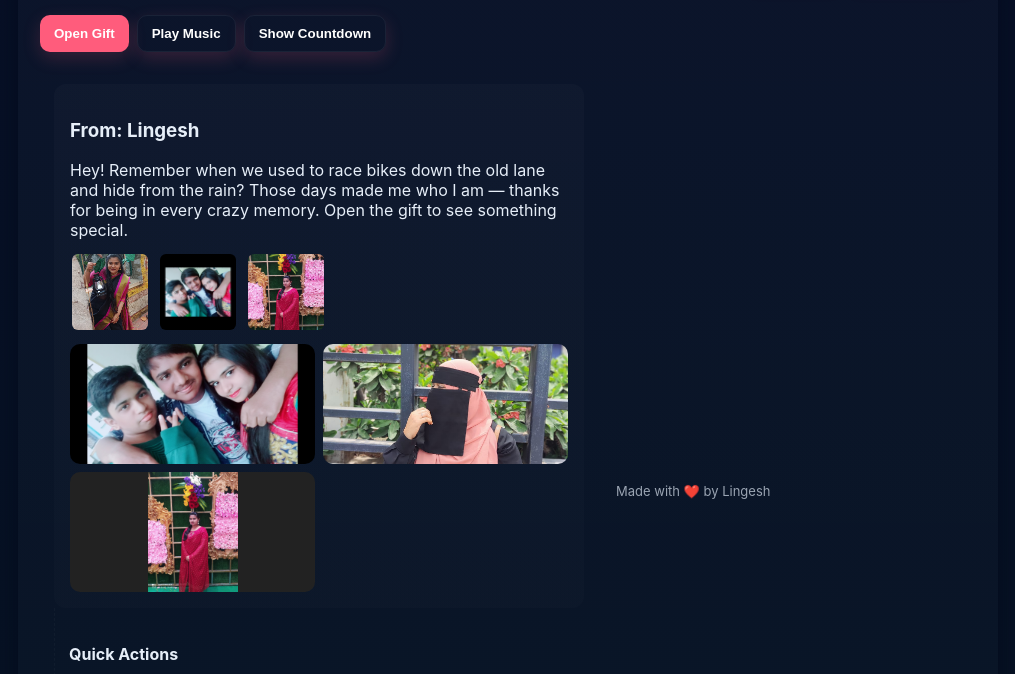
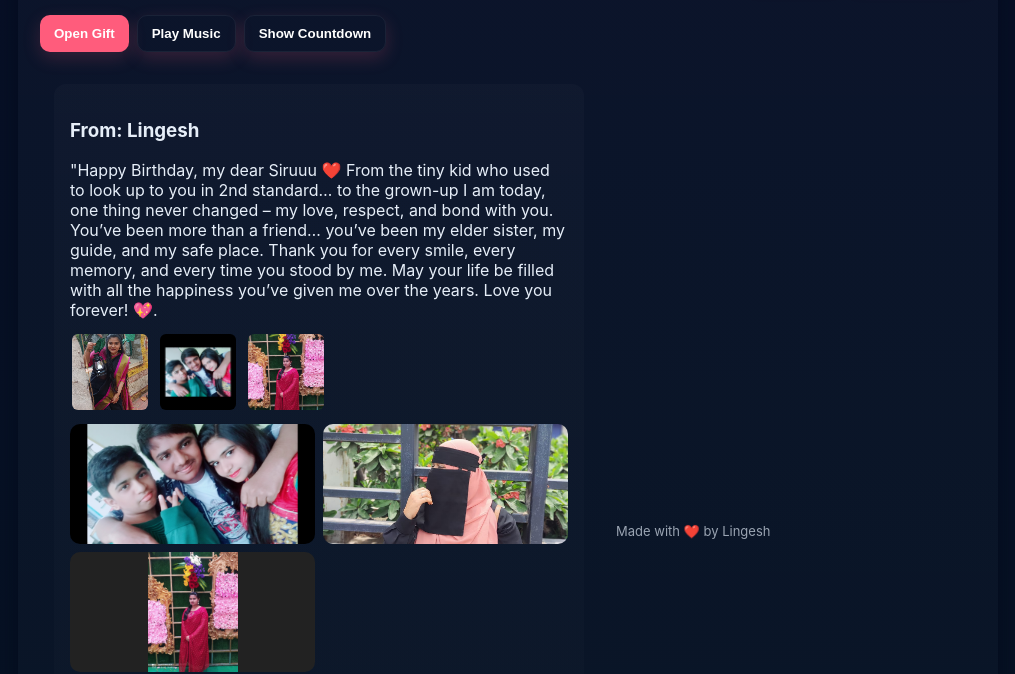
Before and after one commit to Lingeshkumar24-code/birthdaycard, a plain HTML site: page index.html in a window 1280 px wide. Shown: the part 135-809 px from the top of the page, without its empty margins (132-1147 px from the left). Drawn offline with Linux system fonts and the light colour scheme.

Commit message:
Update index.html

```diff
--- a/index.html
+++ b/index.html
@@ -86,7 +86,8 @@
       <div class="left">
         <div class="message" id="message">
           <h3>From: Lingesh</h3>
-          <p>Hey! Remember when we used to race bikes down the old lane and hide from the rain? Those days made me who I am — thanks for being in every crazy memory. Open the gift to see something special.</p>
+          <p>"Happy Birthday, my dear Siruuu ❤️
+From the tiny kid who used to look up to you in 2nd standard… to the grown-up I am today, one thing never changed – my love, respect, and bond with you. You’ve been more than a friend… you’ve been my elder sister, my guide, and my safe place. Thank you for every smile, every memory, and every time you stood by me. May your life be filled with all the happiness you’ve given me over the years. Love you forever! 💖.</p>
           <div class="images" id="thumbs">
                 <img src="img1.jpg" alt="Birthday Image 1">
             <img src="img2.jpg" alt="Birthday Image 2">
```
